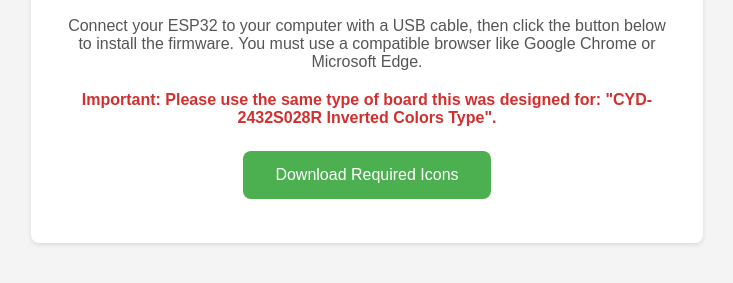
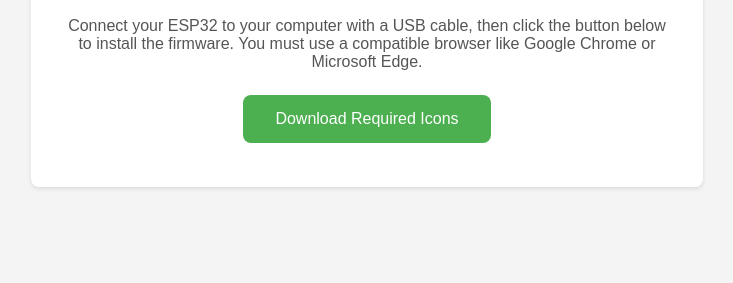
Before and after one commit to AungMoeKhine/Mini-weather-station-installer, a plain HTML site: page index.html in a window 1280 px wide. Shown: the part 171-454 px from the top of the page, without its empty margins (273-1006 px from the left). Drawn offline with Linux system fonts and the light colour scheme.

Commit message:
Update index.html

```diff
--- a/index.html
+++ b/index.html
@@ -31,7 +31,6 @@ p { color: #555; max-width: 600px; margin: 20px auto; }
 <h1>ESP32 Mini Weather Station Web Installer</h1>
 <p>This program was developed by <strong>Aung Moe Khine</strong>.</p>
 <p>Connect your ESP32 to your computer with a USB cable, then click the button below to install the firmware. You must use a compatible browser like Google Chrome or Microsoft Edge.</p>
-<p class="important-note">Important: Please use the same type of board this was designed for: "CYD-2432S028R Inverted Colors Type".</p>
 <esp-web-install-button manifest="manifest.json"></esp-web-install-button>
 <p>
   <a href="https://drive.google.com/drive/folders/1BN2cHMYYCCNuXShteNzYeyH5BDFOJhIV?usp=drive_link" class="button" target="_blank">Download Required Icons</a>
```
